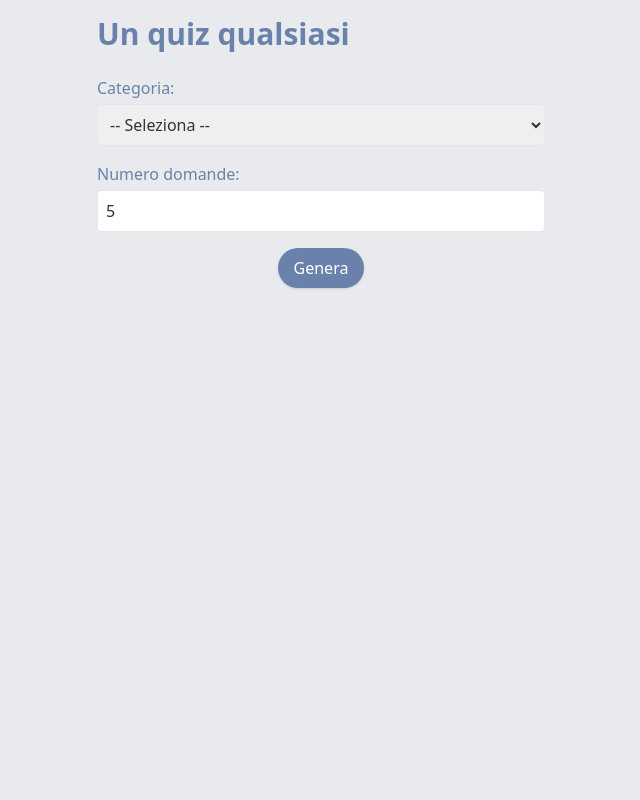
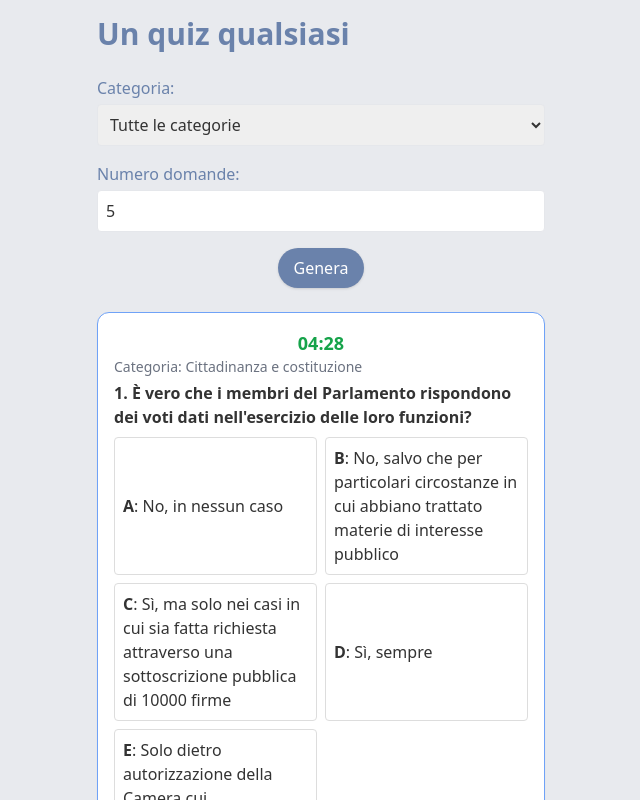
Before and after one commit to hydrangea1233/quiz-polizia, a React (Vite) app: page / in a window 1280 px wide. Both pictures are taken after a click on the button "Genera". Shown: the top 800 px of the page, without its empty margins (319-959 px from the left). Built offline with nearby package versions, Linux system fonts and the light colour scheme.

Commit message:
fix input and select

```diff
--- a/src/App.tsx
+++ b/src/App.tsx
@@ -2,7 +2,7 @@ import React, { useState, useRef, useEffect } from 'react';
 import questions from './data/domande.json';
 
 function App() {
-  const [categoria, setCategoria] = useState('');
+  const [categoria, setCategoria] = useState("__tutte__");
   const [numero, setNumero] = useState(5);
   const [domande, setEstratte] = useState([]);
   const [risposteUtente, setRisposteUtente] = useState<{ [index: number]: string }>({});
@@ -31,6 +31,17 @@ function App() {
     resetCountdown();
     setMostraTutteLeDomande(false);
   };
+
+  const handleNumeroDomande = (value) => {
+    setNumero(Number(value));
+    if (Number(value) === 0) {
+      setNumero("");
+    } else if (Number(value) > 100) {
+      alert("Ops!\nSi possono selezionare al massimo 100 domande!");
+      setNumero("");
+      return;
+    }
+  }
 
   const generaQuiz = () => {
     setMostraTutteLeDomande(false);
@@ -164,7 +175,6 @@ function App() {
             onChange={e => setCategoria(e.target.value)}
             className="w-full border p-2 rounded"
           >
-            <option value="">-- Seleziona --</option>
             <option value="__tutte__">Tutte le categorie</option>
             {categorie.map(cat => (
               <option key={cat} value={cat}>{cat}</option>
@@ -173,7 +183,7 @@ function App() {
         </div>
         <div className="mb-4">
           <label className="block mb-1 text-[#6A82AB]">Numero domande:</label>
-          <input type="number" value={numero} onChange={e => setNumero(Number(e.target.value))} min="1" max="100" className="w-full border p-2 rounded" />
+          <input type="number" value={numero} onChange={e => handleNumeroDomande(e.target.value)} min="1" max="100" className="w-full border p-2 rounded" />
         </div>
         {!mostraCorrette && (
           <div className="flex justify-center">
@@ -218,7 +228,7 @@ function App() {
                         <button
                           key={lettera}
                           disabled
-                          className={`border ${colore} rounded p-2 text-left`}
+                          className={`border ${colore} rounded p-2 text-left wrap-break-word`}
                         >
                           <strong>{lettera}</strong>: {testo}
                         </button>
@@ -230,7 +240,7 @@ function App() {
               : (
                 <div key={indiceCorrente} className="bg-white border border-[#6fa2f7] p-4 rounded-xl shadow-sm">
                   <p
-                    className={`text-center text-lg font-semibold mb-2 transition-colors ${remainingTime > maxTime * 0.5
+                    className={`text-center text-lg font-semibold transition-colors ${remainingTime > maxTime * 0.5
                       ? 'text-green-600'
                       : remainingTime > maxTime * 0.2
                         ? 'text-yellow-500'
@@ -238,8 +248,8 @@ function App() {
                       }`}
                   >
                     {formatTime(remainingTime)}
-                    {isTimeUp && <p className="text-red-600 text-center">Tempo scaduto!</p>}
                   </p>
+                  {isTimeUp && <p className="text-red-600 text-center text-lg font-semibold mb-2">Tempo scaduto!</p>}
                   <p className="text-sm text-gray-500 mb-1">Categoria: {domande[indiceCorrente].categoria}</p>
                   <p className="font-semibold mb-2">
                     {indiceCorrente + 1}. {domande[indiceCorrente].domanda}
@@ -261,7 +271,7 @@ function App() {
                         <button
                           key={lettera}
                           onClick={() => selezionaRisposta(indiceCorrente, lettera)}
-                          className={`border ${colore} rounded p-2 text-left`}
+                          className={`border ${colore} rounded p-2 text-left wrap-break-word`}
                         >
                           <strong>{lettera}</strong>: {testo}
                         </button>
```
Also changed, not shown: 5 other files (tests, documents, lock files or other folders).
